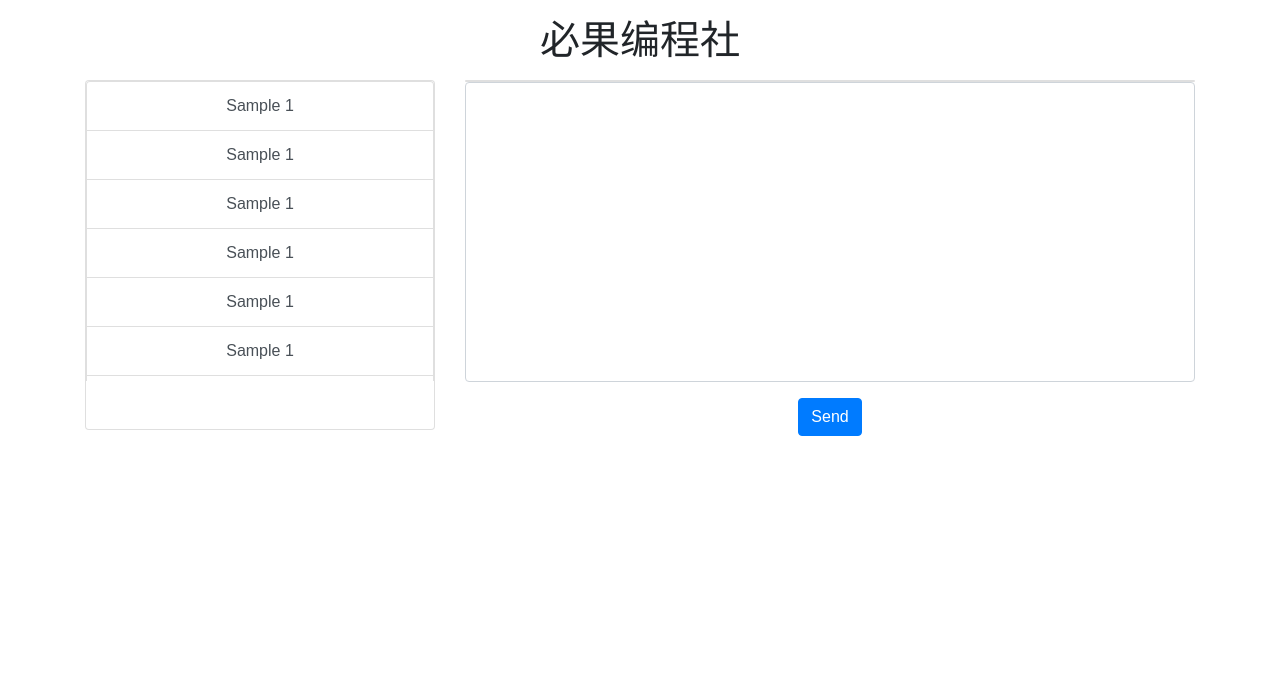
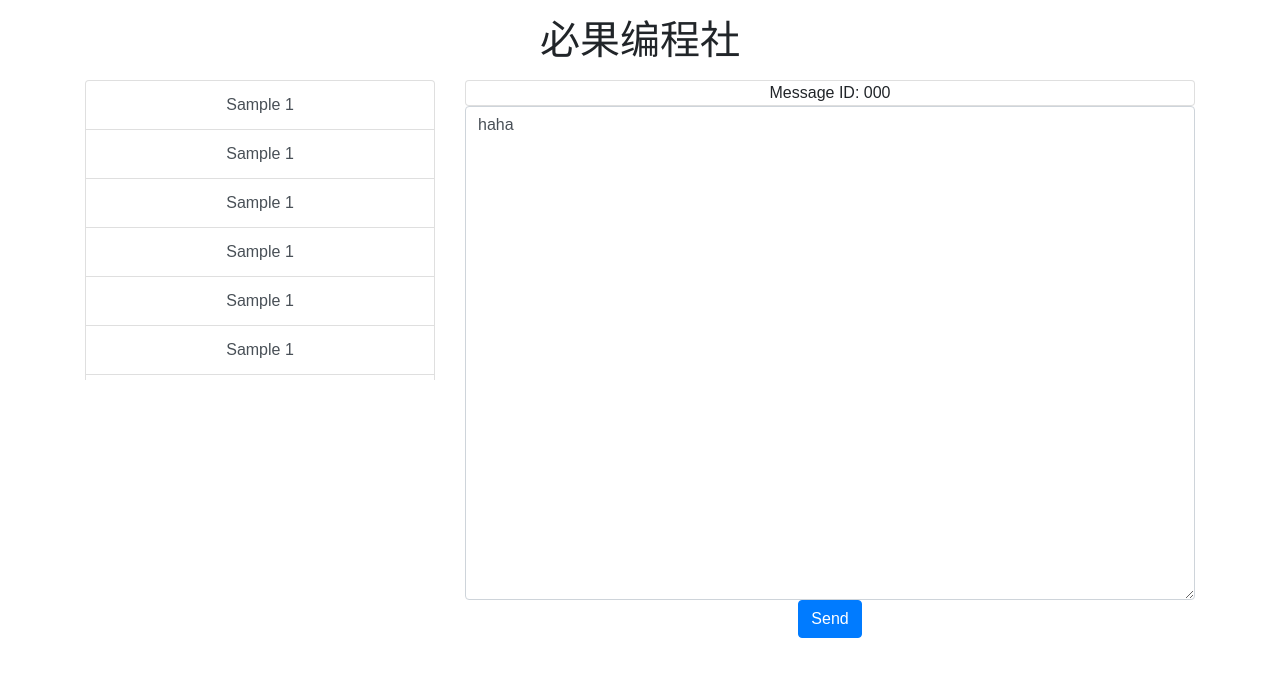
Before and after one commit to MCer4294967296/biggerlabFormReplies, a Flask app: page /getPage/1 in a window 1280 px wide. Shown: the top 677 px of the page. Run offline with Flask 2, Linux system fonts and the light colour scheme; a database or web service that is not in the repository returns one stand-in record (values such as "Sample title"); some libraries are stand-ins or nearby versions.

Commit message:
more stuff to the page

```diff
--- a/templates/viewDocu.html
+++ b/templates/viewDocu.html
@@ -16,7 +16,6 @@ body {
 <div class="container">
   <div class="row">
     <div class="col-4">
-      <div class="card" style="height: 350px">
       <ul class="list-group" style="max-height: 300px; margin-bottom: 10px; overflow-y: auto;">
         {% for item in leftList %}
           <li class="list-group-item list-group-item-action" id="{{ item.id }}">{{ item.studentName }}</li>
@@ -24,14 +23,10 @@ body {
         <li class="list-group-item list-group-item-action">hohoho</li>
       </ul>
     </div>
-    </div>
     <div class="col-8">
-      <div class="card" id="messageID"></div>
-      <div class="w-100"></div>
-      <div class="form-group">
-        <input type="text" class="form-control" id="message2Send" style="height: 300px">
-      </div>
-      <div class="w-100"></div>
+      <div class="card" id="msgID">Message ID: 000</div>
+      <textarea class="form-control" rows=20 id="message2Send">haha</textarea>
+      <!--<input type="text" class="form-control" id="message2Send" style="height: 300px" value="haasdfha">-->
       <button type="submit" class="btn btn-primary" id="sendButton">Send</button>
     </div>
   </div>
@@ -55,14 +50,26 @@ body {
 <script src="https://cdnjs.cloudflare.com/ajax/libs/popper.js/1.14.7/umd/popper.min.js" integrity="sha384-UO2eT0CpHqdSJQ6hJty5KVphtPhzWj9WO1clHTMGa3JDZwrnQq4sF86dIHNDz0W1" crossorigin="anonymous"></script>
 <script src="https://stackpath.bootstrapcdn.com/bootstrap/4.3.1/js/bootstrap.min.js" integrity="sha384-JjSmVgyd0p3pXB1rRibZUAYoIIy6OrQ6VrjIEaFf/nJGzIxFDsf4x0xIM+B07jRM" crossorigin="anonymous"></script>
 <script>
-  let button = document.getElementById("sendButton");
-  button.addEventListener("click", sendToWechat);
-  $('#sendButton').click(sendToWechat)
-  var currid = $('')
   function sendToWechat() {
-    postData('http://47.100.121.67:5050/sendToWechat', { "id": $currid, "form": "biggerlab course feedback" }) // FIXME
+    postData('http://47.100.121.67:5050/sendToWechat', { "id": $('#msgID').text, "form": "biggerlab course feedback" }) // FIXME
     .then(data => alert(data)); // arrow function syntax. data is the fetched data
   }
+  $('#sendButton').click(sendToWechat)
+  document.getElementsByClassName
+
+  $('li.list-group-item-action').click(function(e) {
+    var xhr = new XMLHttpRequest;
+    xhr.onreadystatechange = function() {
+      if (xhr.readyState == 4 && xhr.status == 200) {
+        alert("haha")
+        $('#message2Send').text(xhr.responseText);
+      }
+    }
+    var id = e.target.id;
+    var url = "http://47.100.121.67:5050/getPage/biggerlab course feedback/" + id;
+    xhr.open("GET", url, true);
+    xhr.send()
+  })
 
   // FIXME: customize your request
   function postData(url = '', data = {}) {
--- a/wechat-auto.py
+++ b/wechat-auto.py
@@ -113,7 +113,7 @@ def sendToWechat():
 
 
 @app.route("/getPage/<form>", methods=["GET"])
-def sendPage(form=""):
+def getPage(form=""):
     idStart = request.args.get("idStart")
     idEnd = request.args.get("idEnd")
     if not idStart and not idEnd:
@@ -153,6 +153,16 @@ def sendPage(form=""):
     return docu, 200
     '''
 
+
+@app.route("/getMessage/<form>/<id>", methods=["GET"])
+def getMessage(form, id):
+    id = int(id)
+    col = db[form]
+    info = col.find({"_id": id})[0]
+    message = templates.tranlsation[form](info)
+    return message, 200
+
+
 @app.route("/vendor/<fileName>", methods=["GET"])
 def vendor(fileName):
     vendors = {
```
Lines whose indentation alone changed are shown as unchanged.
